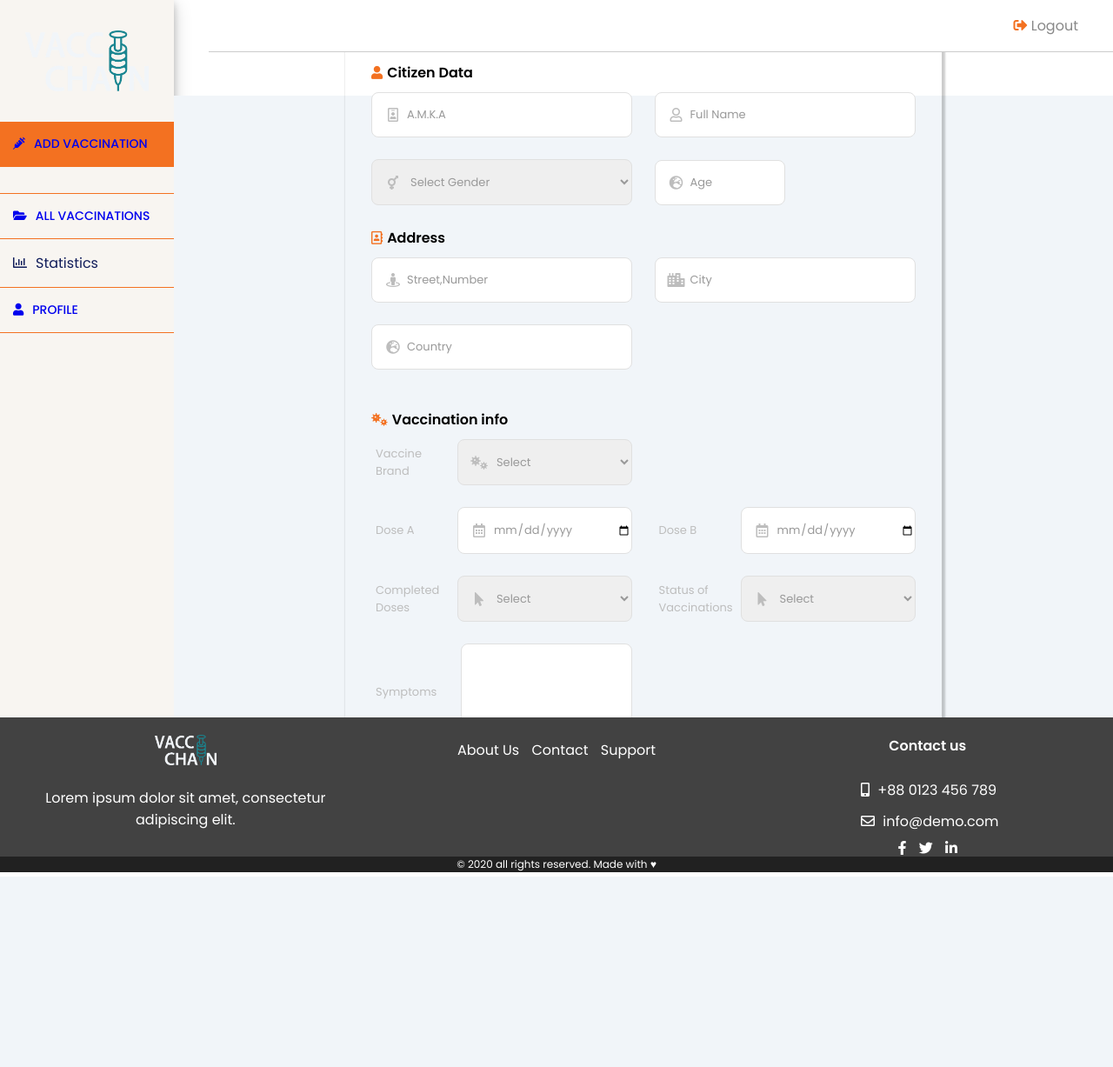
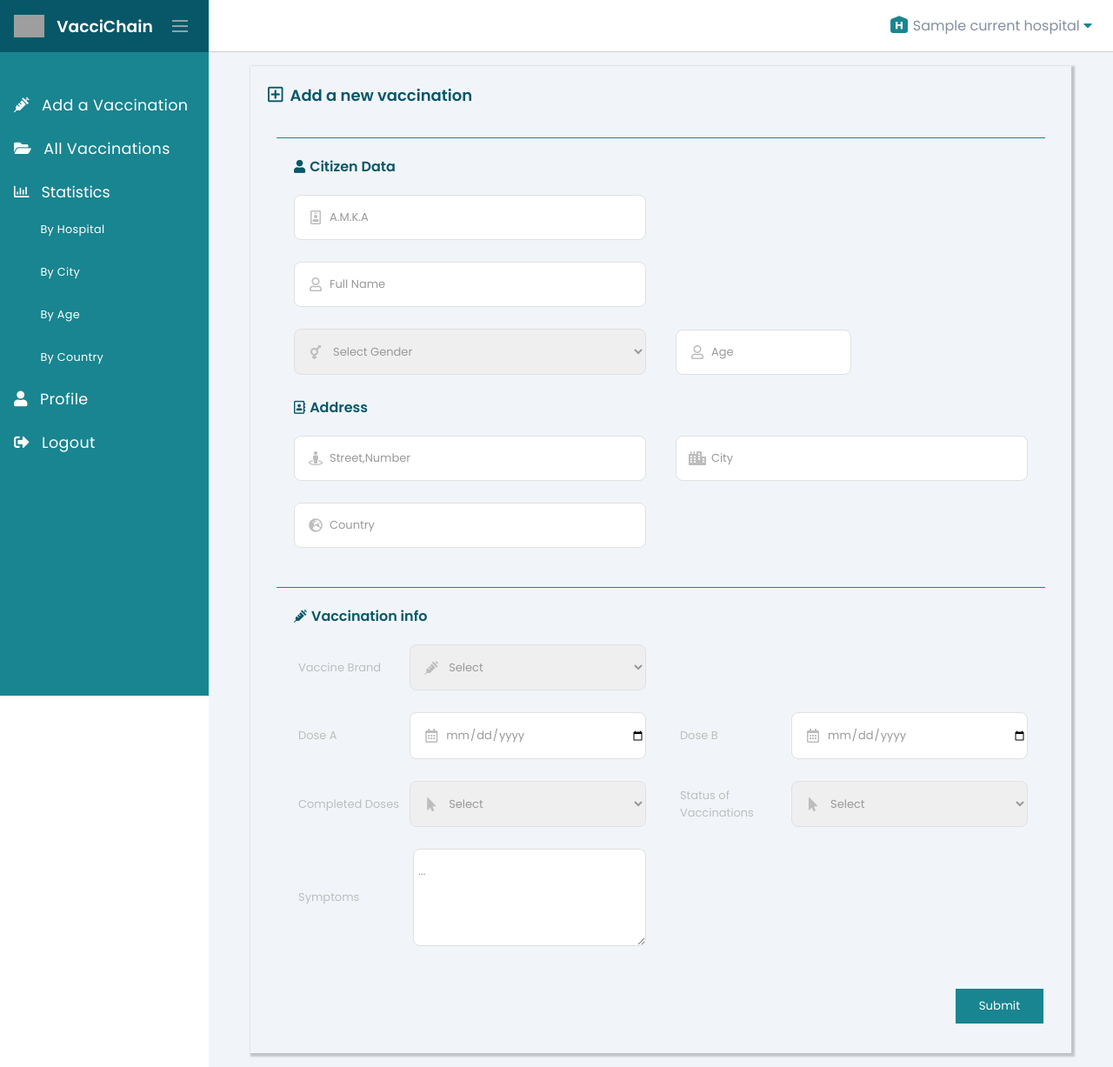
Before and after one commit to AAAaaaAAa-skgcode/Hospitel, a Django app: template VaccineTrackingBlockchain/application/templates/application/authenticated/add_vaccination.html in a window 1280 px wide. Shown: the whole page at 87% size. Before the commit the page ends 1008 px from the top, so only its background shows below. Run offline with Django 3.2, Linux system fonts and the light colour scheme; the template is opened without the code that fills it: most values are stand-ins (such as "Sample title", 1, 10 or a date in 2020); some libraries are stand-ins or nearby versions; grey boxes are pictures that could not be loaded.

Commit message:
add_vaccination

```diff
--- a/VaccineTrackingBlockchain/application/templates/application/authenticated/add_vaccination.html
+++ b/VaccineTrackingBlockchain/application/templates/application/authenticated/add_vaccination.html
@@ -1,166 +1,182 @@
 {% load static %}
 <!DOCTYPE html>
-<html>
+<html lang="en">
+
 <head>
-      <meta charset="utf-8" />
-      <meta http-equiv="X-UA-Compatible" content="IE=edge" />
-      <title></title>
-      <meta name="description" content="" />
-      <meta name="viewport" content="width=device-width, initial-scale=1" />
+    <meta charset="UTF-8">
+    <meta name="viewport" content="width=device-width,initial-scale=1,maximum-scale=1">
+    <title>Document</title>
+    <link rel="stylesheet" href="https://cdn.jsdelivr.net/gh/lykmapipo/themify-icons@0.1.2/css/themify-icons.css">
     <link rel="icon" href="{% static 'img/logo.png' %}">
-      <link
-        rel="stylesheet"
-        href="https://use.fontawesome.com/releases/v5.15.3/css/all.css"
-      />
-      <link
-        rel="stylesheet"
-        href="https://use.fontawesome.com/releases/v5.15.3/css/v4-shims.css"
-      />
-      <link rel="stylesheet" href="{% static 'index.css' %}"/>
+    <link rel="stylesheet"
+        href="https://maxst.icons8.com/vue-static/landings/line-awesome/line-awesome/1.3.0/css/line-awesome.min.css" />
+    <link rel="stylesheet" href="https://use.fontawesome.com/releases/v5.15.3/css/all.css" />
+    <link rel="stylesheet" href="https://use.fontawesome.com/releases/v5.15.3/css/v4-shims.css" />
+    <link rel="stylesheet" href="{% static 'index.css' %}" />
 </head>
+
 <body>
-    <div class="profile-container">
-        <header class="profile-header">
-            <div class="header_avatar">
-            <i class="fas fa-sign-out-alt"></i>
-            <a href='{% url "logout_view" %}'>Logout</a>
+    <input type="checkbox" id="sidebar__toggle">
+    <div class="sidebar">
+        <div class="sidebar__header">
+            <img src="https://img.icons8.com/cotton/64/000000/add-to-database.png" alt="database" />
+            <h3 class="brand">
+                <span>VacciChain</span>
+            </h3>
+            <label for="sidebar__toggle" class="las la-bars"></label>
+        </div>
+        <div class="sidebar__menu">
+            <ul class="sidebar__menu--ul">
+                <li>
+                    <a href='{% url "add_vaccination" %}'>
+                        <span class="fas fa-syringe"></span>
+                        <span>Add a Vaccination</span>
+                    </a>
+                </li>
+                <li>
+                    <a href='{% url "all_vaccinations" %}'>
+                        <span class="fas fa-folder-open"></span>
+                        <span>All Vaccinations</span>
+                    </a>
+                </li>
+                <!--
+                <li>
+                    <a href="">
+                        <span class="far fa-chart-bar"></span>
+                        <span>Statistics</span>
+                    </a>
+                </li>
+                -->
+                <div class="sidebar__submenu--head">
+                    <span class="far fa-chart-bar"></span>
+                    <span>Statistics</span>
+                </div>
+                <ul class="sidebar__submenu">
+                    <li>
+                        <a href='{% url "statsPerHospital" %}'>
+                            <span>By Hospital</span>
+                        </a>
+                    </li>
+                    <li>
+                        <a href='{% url "statsPerCity" %}'>
+                            <span>By City</span>
+                        </a>
+                    </li>
+                    <li>
+                        <a href='{% url "statsPerAge" %}'>
+                            <span>By Age</span>
+                        </a>
+                    </li>
+                    <li>
+                        <a href='{% url "statsPerCountry" %}'>
+                            <span>By Country</span>
+                        </a>
+                    </li>
+                </ul>
+                <li>
+                    <a href='{% url "hospital_profile" %}'>
+                        <span class="fas fa-user"></span>
+                        <span>Profile</span>
+                    </a>
+                </li>
+                <li>
+                    <a href='{% url "logout_view" %}'>
+                        <span class="fas fa-sign-out-alt"></span>
+                        <span>Logout</span>
+                    </a>
+                </li>
+            </ul>
+        </div>
+    </div>
+    <div class="main__content">
+        <header>
+            <div class="main__info">
+                <div class="main__hospital">
+                    <div class="main__icon"></div>
+                </div>
+                <div class="main__dropdown">
+                    <button class="main__dropbtn">{{current_hospital.name}}
+                        <i class="fa fa-caret-down"></i>
+                    </button>
+                    <div class="main__dropdown--content">
+                        <a href='{% url "logout_view" %}'><i class="fas fa-sign-out-alt"></i>Logout</a>
+                    </div>
                 </div>
         </header>
-        <aside class="profile-aside">
-            <img src="{% static 'img/logo.png' %}" alt="logo" class="profile-logo" />
-            <nav class="profile-aside_nav">
-                <ul class="profile-aside_list">
-                    <li class="profile-aside_list-item">
-                    <a href='{% url "add_vaccination" %}' class="profile-aside_list-link"><i class="fas fa-syringe"></i>Add Vaccination</a>
-                    </li>
-                    <li class="profile-aside_list-item">
-                    <a href='{% url "all_vaccinations" %}' class="profile-aside_list-link"><i class="fas fa-folder-open"></i>All Vaccinations</a>
-                    </li>
-                    <li class="profile-aside_list-item">
-                    <a  class="profile-aside_list-link"><i class="far fa-chart-bar"></i>Statistics</a>
-                    </li>
-                    <li class="profile-aside_list-item">
-                    <a href='{% url "hospital_profile" %}' class="profile-aside_list-link"><i class="fas fa-user"></i>Profile</a>
-                    </li>
-                </ul>
-            <nav>
-        </aside>
-
-        <main class="main">
-            <div class="container-main">
+        <main>
+            <div class="main__container">
                 <h1 style="color:red">{{err}}</h3>
-                <div class="container-info">
-                    <p class="form_message-p"><i class="far fa-plus-square"></i>Add a new vaccination</p>
+                    <div class="container__info">
+                        <p class="form__message--p"><i class="far fa-plus-square"></i>Add a new vaccination</p>
                     </div>
                     <form method="post">
                         {% csrf_token %}
-                    <div class="container-form">
-                        <div class="container-sesion">
-                            <div class="container-input-info">
+                        <div class="container__form">
+                            <div class="container__sesion">
+                                <div class="container__input--info">
                                     <i class="fa fa-user"></i>Citizen Data
                                 </div>
-                            <div class="input-container">
-                                <div class="input-container-column">
+                                <div class="container__input">
+                                    <div class="container__input--column">
                                         <i class="far fa-id-badge icon"></i></i>
-                                        <input
-                                        class="input-field"
-                                        type="text"
-                                        placeholder="A.M.K.A"
-                                        name="amka"
-                                        id="amka"
-                                        maxlength="11"
-                                        minlength="11"
-                                        required
-                                        autocomplete="off"
-                                        />
-                                </div>
-
-                                <div class="input-container-column">
-                                    <i class="far fa-user icon"></i>
-                                    <input
-                                    class="input-field"
-                                    type="text"
-                                    placeholder="Full Name"
-                                    name="fname"
-                                    id="fname"
-                                    required
-                                    autocomplete="off"
-                                    />
+                                        <input class="container__input--field" type="text" placeholder="A.M.K.A"
+                                            name="amka" id="amka" maxlength="10" minlength="10" required
+                                            autocomplete="off" />
                                     </div>
                                 </div>
-                            <div class="input-container">
-                                <div class="input-container-column">
+                                <div class="container__input">
+                                    <div class="container__input--column">
+                                        <i class="far fa-user icon"></i>
+                                        <input class="container__input--field" type="text" placeholder="Full Name"
+                                            name="fname" id="fname" required autocomplete="off" />
+                                    </div>
+                                </div>
+                                <div class="container__input">
+                                    <div class="container__input--column">
                                         <i class="fas fa-transgender icon"></i>
-                                    <select id="mySelect"  name="mySelect" onchange="gender();">
+                                        <select id="mySelect" name="mySelect">
                                             <option value="">Select Gender</option>
                                             <option value="female">Female</option>
                                             <option value="male">Male</option>
                                         </select>
                                     </div>
-                                <div class="input-container-column">
-                                    <i class="fas fa-globe-europe icon"></i>
-                                    <input
-                                    class="input-field"
-                                    type="number"
-                                    placeholder="Age"
-                                    name="age"
-                                    id="age"
-                                    required
-                                    autocomplete="off"
-                                    />
+                                    <div class="container__input--column">
+                                        <i class="far fa-user icon"></i>
+                                        <input class="container__input--field" type="number" placeholder="Age"
+                                            name="age" id="age" required autocomplete="off" />
                                     </div>
                                 </div>
-                            <div class="container-input-info">
+                                <div class="container__input--info">
                                     <i class="far fa-address-book"></i>Address
                                 </div>
-                            <div class="input-container">
-                                <div class="input-container-column">
+                                <div class="container__input">
+                                    <div class="container__input--column">
                                         <i class="fas fa-street-view icon"></i>
-                                    <input
-                                        class="input-field"
-                                        type="text"
-                                        placeholder="Street,Number"
-                                        name="street"
-                                        id="street"
-                                        autocomplete="off"
-                                    />
+                                        <input class="container__input--field" type="text" placeholder="Street,Number"
+                                            name="street" id="street" autocomplete="off" />
                                     </div>
-                                <div class="input-container-column">
+                                    <div class="container__input--column">
                                         <i class="fas fa-city icon"></i>
-                                    <input
-                                        class="input-field"
-                                        type="text"
-                                        placeholder="City"
-                                        name="city"
-                                        id="city"
-                                        required
-                                        autocomplete="off"
-                                    />
+                                        <input class="container__input--field" type="text" placeholder="City"
+                                            name="city" id="city" required autocomplete="off" />
                                     </div>
                                 </div>
-                            <div class="input-container">
-                                <div class="input-container-column">
+                                <div class="container__input">
+                                    <div class="container__input--column">
                                         <i class="fas fa-globe-europe icon"></i>
-                                    <input
-                                        class="input-field"
-                                        type="text"
-                                        placeholder="Country"
-                                        name="country"
-                                        id="country"
-                                        required
-                                        autocomplete="off"
-                                    />
+                                        <input class="container__input--field" type="text" placeholder="Country"
+                                            name="country" id="country" required autocomplete="off" />
                                     </div>
                                 </div>
                             </div>
-                        <div class="container-sesion">
-                            <div class="container-input-info">
-                                <i class="fas fa-viruses"></i>Vaccination info
+                            <div class="container__sesion">
+                                <div class="container__input--info">
+                                    <i class="fas fa-syringe"></i>Vaccination info
                                 </div>
-                            <div class="input-container">
-                                <div class="input-container-column">
+                                <div class="container__input">
+                                    <div class="container__input--column">
                                         <label for="vbrand">Vaccine Brand</label>
-                                    <i class="fas fa-viruses icon"></i>
+                                        <i class="fas fa-syringe icon"></i>
                                         <select id="vbrand" name="vbrand">
                                             <option value="">Select</option>
                                             <option value="Pfizer">Pfizer-BioNTech</option>
@@ -170,32 +186,21 @@
                                         </select>
                                     </div>
                                 </div>
-                            <div class="input-container">
-                                <div class="input-container-column">
+                                <div class="container__input">
+                                    <div class="container__input--column">
                                         <label for="dosea">Dose A</label>
                                         <i class="far fa-calendar-alt icon"></i>
-                                    <input
-                                        class="input-field"
-                                        type="date"
-                                        name="dosea"
-                                        id="dosea"
-                                        required
-                                    />
+                                        <input class="container__input--field" type="date" name="dosea" id="dosea"
+                                            required />
                                     </div>
-                                <div class="input-container-column">
+                                    <div class="container__input--column">
                                         <label for="doseb">Dose B</label>
                                         <i class="far fa-calendar-alt icon"></i>
-                                    <input
-                                        class="input-field"
-                                        type="date"
-                                        name="doseb"
-                                        id="doseb"
-
-                                    />
+                                        <input class="container__input--field" type="date" name="doseb" id="doseb" />
                                     </div>
                                 </div>
-                            <div class="input-container">
-                                <div class="input-container-column">
+                                <div class="container__input">
+                                    <div class="container__input--column">
                                         <label for="compldoses">Completed Doses</label>
                                         <i class="fas fa-mouse-pointer icon"></i>
                                         <select id="compldoses" name="compldoses">
@@ -205,7 +210,7 @@
                                             <option value=2>2</option>
                                         </select>
                                     </div>
-                                <div class="input-container-column">
+                                    <div class="container__input--column">
                                         <label for="status">Status of Vaccinations</label>
                                         <i class="fas fa-mouse-pointer icon"></i>
                                         <select id="status" name="status">
@@ -216,70 +221,19 @@
                                         </select>
                                     </div>
                                 </div>
-                            <div class="input-container">
-                                <div class="input-container-column">
+                                <div class="container__input">
+                                    <div class="container__input--column">
                                         <label for="symptoms">Symptoms</label>
-                                    <textarea id="symptoms" name="symptoms" rows="4" cols="50"></textarea>
+                                        <textarea id="symptoms" name="symptoms" rows="4" cols="50">...</textarea>
                                     </div>
                                 </div>
                             </div>
-                        <button type="submit" class="submit-button">Update</button>
+                            <button type="submit" class="submit__button">Submit</button>
                         </div>
                     </form>
             </div>
         </main>
-        <footer class="profile-footer">
-          <div class="footer">
-            <div class="footer-row">
-              <div class="footer-div-column">
-                <img src="{% static 'img/logo.png' %}" alt="logo" class="footer-img" />
-                <p class="footer-div-p">
-                  Lorem ipsum dolor sit amet, consectetur adipiscing elit.
-                </p>
     </div>
-              <div class="footer-div-row">
-                <div class="footer-div-ul">
-                  <a href="">About Us</a>
-                  <a href="">Contact</a>
-                  <a href="">Support</a>
-                </div>
-              </div>
-              <div class="footer-div-column">
-                <h4 class="footer-div-h2">Contact us</h4>
-                <ul class="footer-div-ul contact">
-                  <li>
-                    <a href=""><i class="fas fa-mobile-alt"></i> +88 0123 456 789</a>
-                  </li>
-                  <li>
-                    <a href=""><i class="far fa-envelope"></i> info@demo.com</a>
-                  </li>
-                </ul>
-                <div class="footer-social">
-                  <a href=""><i class="fab fa-facebook-f"></i></a>
-                  <a href=""><i class="fab fa-twitter"></i></a>
-                  <a href=""><i class="fab fa-linkedin-in"></i></a>
-                </div>
-              </div>
-            </div>
-            <div class="footer-row-copy">
-              <p>&copy; 2020 all rights reserved. Made with &hearts;</p>
-            <div>
-          </div>
-        </footer>
-      </div>
-      <script src="" async defer>
-          var todayDate = new Date();
-          var month = todayDate.getMonth();
-          var year = todayDate.getUTCFullYear() - 0;
-          var tdate = todayDate.getDate();
-          if(month < 10){
-          month = "0" + month
-          }
-          if(tdate < 10){
-              tdate = "0" + tdate;
-          }
-          var maxDate = year + "-" + month + "-" + tdate;
-          document.getElementById("dosea").setAttribute("min", maxDate);
-      </script>
 </body>
+
 </html>
```
Lines whose indentation alone changed are shown as unchanged.
